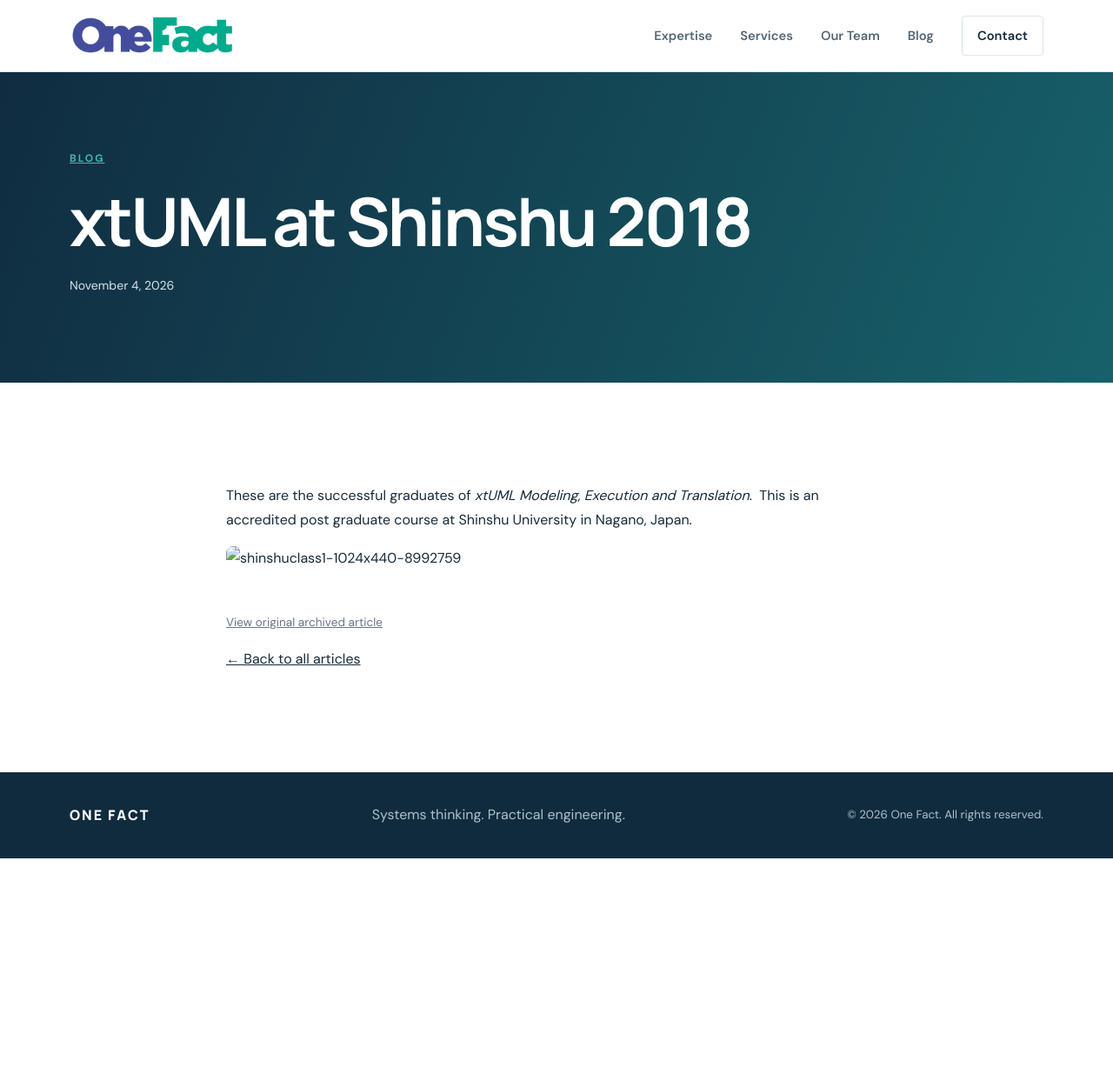
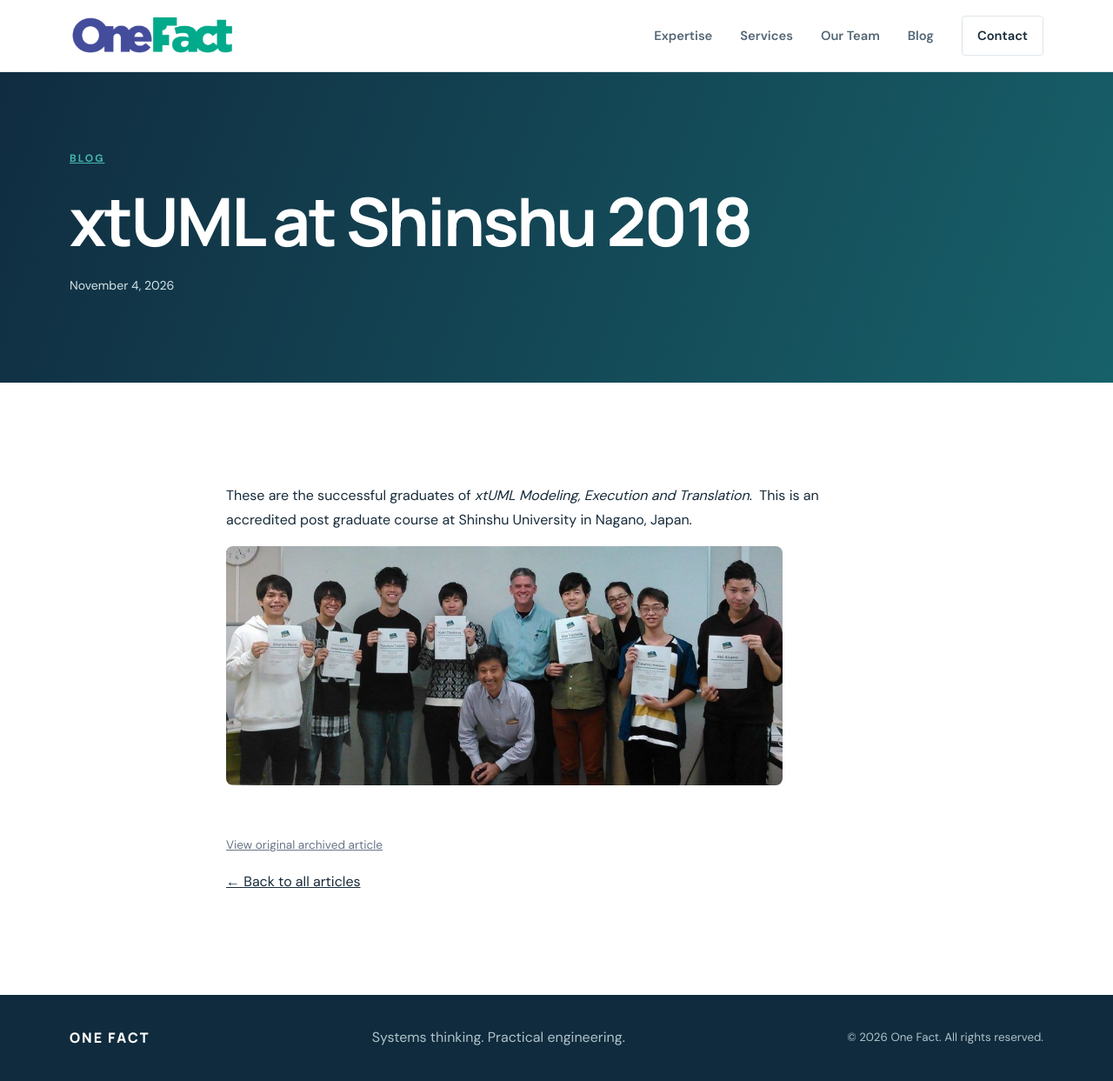
Before and after one commit to xtuml/onefactinc, a Jekyll site: the page built from _articles/xtuml-at-shinshu-2018.html, in a window 1280 px wide. Shown: the whole page at 87% size. Built offline with Jekyll 4.4.1, drawn with Linux system fonts in a browser that asks for light colours; before the commit the page ends 987 px from its top, so only the background shows below that.

Commit message:
Use local images in article

```diff
--- a/_articles/xtuml-at-shinshu-2018.html
+++ b/_articles/xtuml-at-shinshu-2018.html
@@ -6,4 +6,4 @@ source_url: "https://onefact.net/xtuml-at-shinshu-2018/"
 ---
 
 <p>These are the successful graduates of <em>xtUML Modeling, Execution and Translation</em>.  This is an accredited post graduate course at Shinshu University in Nagano, Japan.</p>
-<p><img alt='shinshuclass1-1024x440-8992759' class="alignnone wp-image-1063 size-large" src='../wp-content/uploads/2018/10/ShinshuClass1-1024x440-8992759.jpg' alt="" width="640" height="275" /></p>
+<p><img alt='shinshuclass1-1024x440-8992759' class="alignnone wp-image-1063 size-large" src='{{ '/assets/images/ShinshuClass1-1024x440-8992759.jpg' | relative_url }}' alt="" width="640" height="275" /></p>
```
